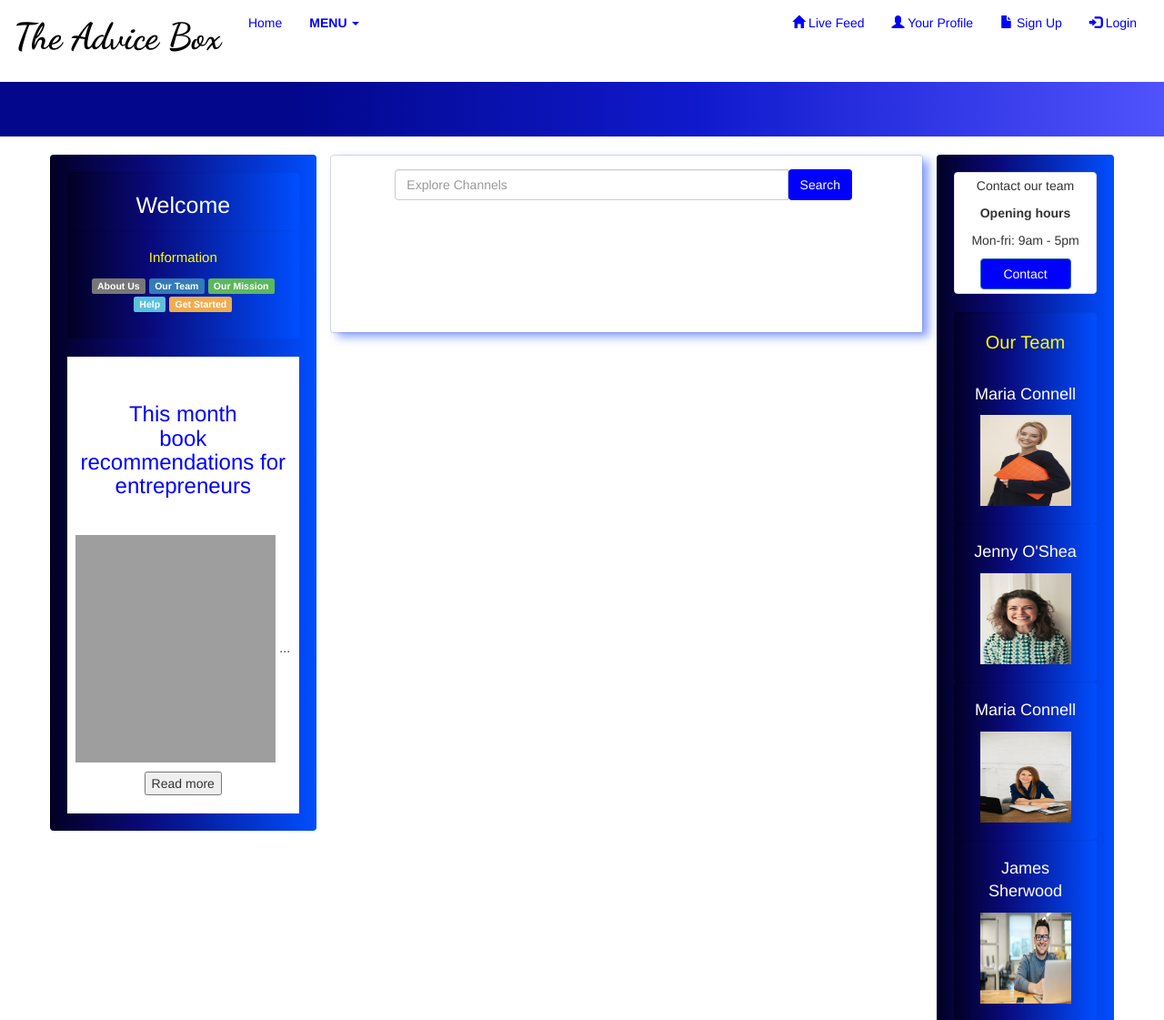
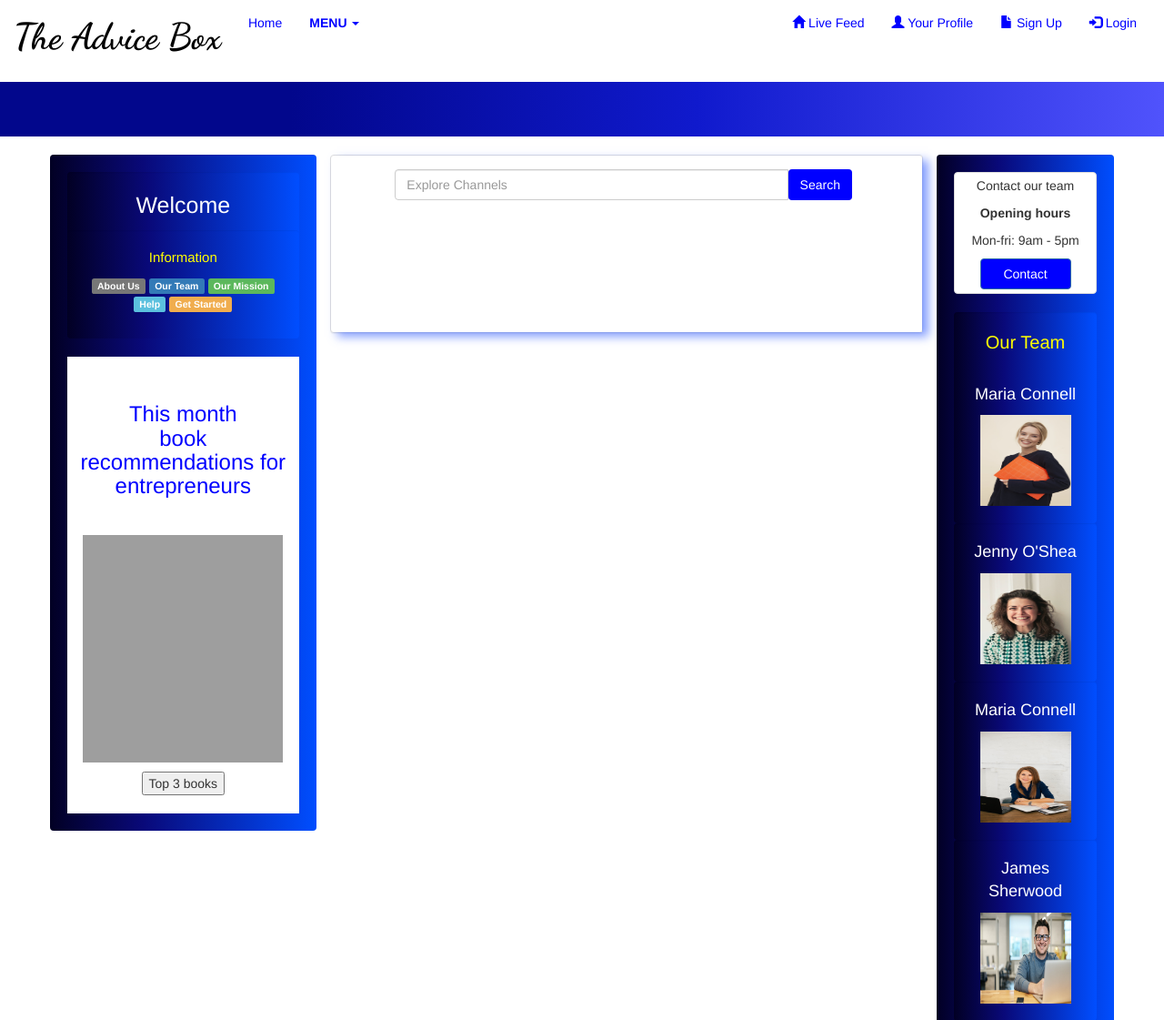
Before and after one commit to anthony-keogh/messaging_app, a Flask app: page /messages in a window 1280 px wide. Shown: the top 1121 px of the page at 91% size. Run offline with Flask 2, Linux system fonts and the light colour scheme; data that the repository does not hold is empty; some libraries are stand-ins or nearby versions; grey boxes are pictures that could not be loaded.

Commit message:
Css changes

```diff
--- a/app/templates/messages.html
+++ b/app/templates/messages.html
@@ -95,7 +95,7 @@ div.ex1 {
 
  <p>
     <img src="static/img/tony-robbins-book.jpg" style="height:250px; width:220px;">
-   <span id="dots">...</span><span id="more">
+   <span id="dots"></span><span id="more">
    <br>
    <img src="static/img/deep-work.jpg" style="height:250px; width:220px;">
    <br>
@@ -103,7 +103,7 @@ div.ex1 {
 
    </span></p>
 
-<button onclick="myFunctionReadMore()" id="myBtn">Read more</button>
+<button onclick="myFunctionReadMore()" id="myBtn" style"background-color:blue; color:white;">Top 3 books</button>
 
         <br><br>
       </div>
```
